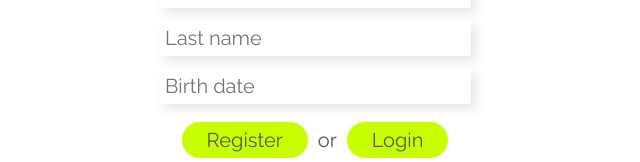
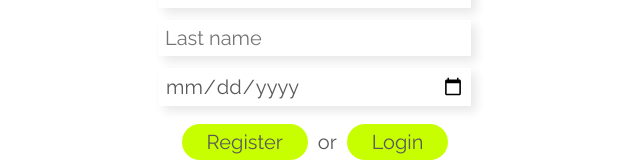
Before and after one commit to mrtedn21/social_app, a React (Create React App) app in the folder frontend/: page /register in a window 1280 px wide. Shown: the part 277-439 px from the top of the page, without its empty margins (325-965 px from the left). Built offline with nearby package versions, Linux system fonts and the light colour scheme.

Commit message:
working register form

```diff
--- a/frontend/src/auth/Auth.css
+++ b/frontend/src/auth/Auth.css
@@ -16,12 +16,12 @@
   font-family: 'Raleway', sans-serif;
   font-size: 20px;
 }
-.auth-form input[type=text], input[type=password] {
+.auth-form input[type=text], input[type=password], input[type=date] {
   padding: 6px;
   border: none;
   box-shadow: 5px 5px 10px #e7e7e7;
 }
-.auth-form input[type=text]:focus, input[type=password]:focus {
+.auth-form input[type=text]:focus, input[type=password]:focus, input[type=date]:focus {
   outline: none;
 }
 .auth-form input[type=submit], a {
--- a/frontend/src/auth/Register.js
+++ b/frontend/src/auth/Register.js
@@ -26,7 +26,7 @@ class Login extends React.Component {
 
     async clickHandle(event) {
         event.preventDefault()
-        let response = await fetch('http://localhost:8000/api/auth/', {
+        let response = await fetch('http://localhost:8000/api/register/', {
             method: 'POST',
             headers: {
               'Content-Type': 'application/json'
@@ -34,10 +34,15 @@ class Login extends React.Component {
             body: JSON.stringify({
                 username: this.state.username,
                 password: this.state.password,
+                email: this.state.email,
+                first_name: this.state.first_name,
+                last_name: this.state.last_name,
+                birth_date: this.state.birth_date,
             }),
         })
             .then(response => response.json())
-            .then(data => document.cookie = 'token=' + data.token)
+            .then(data => console.log(data))
+            //.then(data => document.cookie = 'token=' + data.token)
     }
 
     render() {
@@ -60,8 +65,8 @@ class Login extends React.Component {
                     <input type="text" placeholder="Last name"
                            name="last_name" onChange={this.inputHandle}/>
 
-                    <input type="text" placeholder="Birth date"
-                           name="birth_date" onChange={this.inputHandle}/>
+                    <input type="date" name="birth_date" onChange={this.inputHandle}
+                           min="1900-01-01" max="2022-12-31"/>
 
                     <div>
                         <input type="submit" onClick={this.clickHandle} value="Register"/>
```
Also changed, not shown: 1 other file (tests, documents, lock files or other folders).
